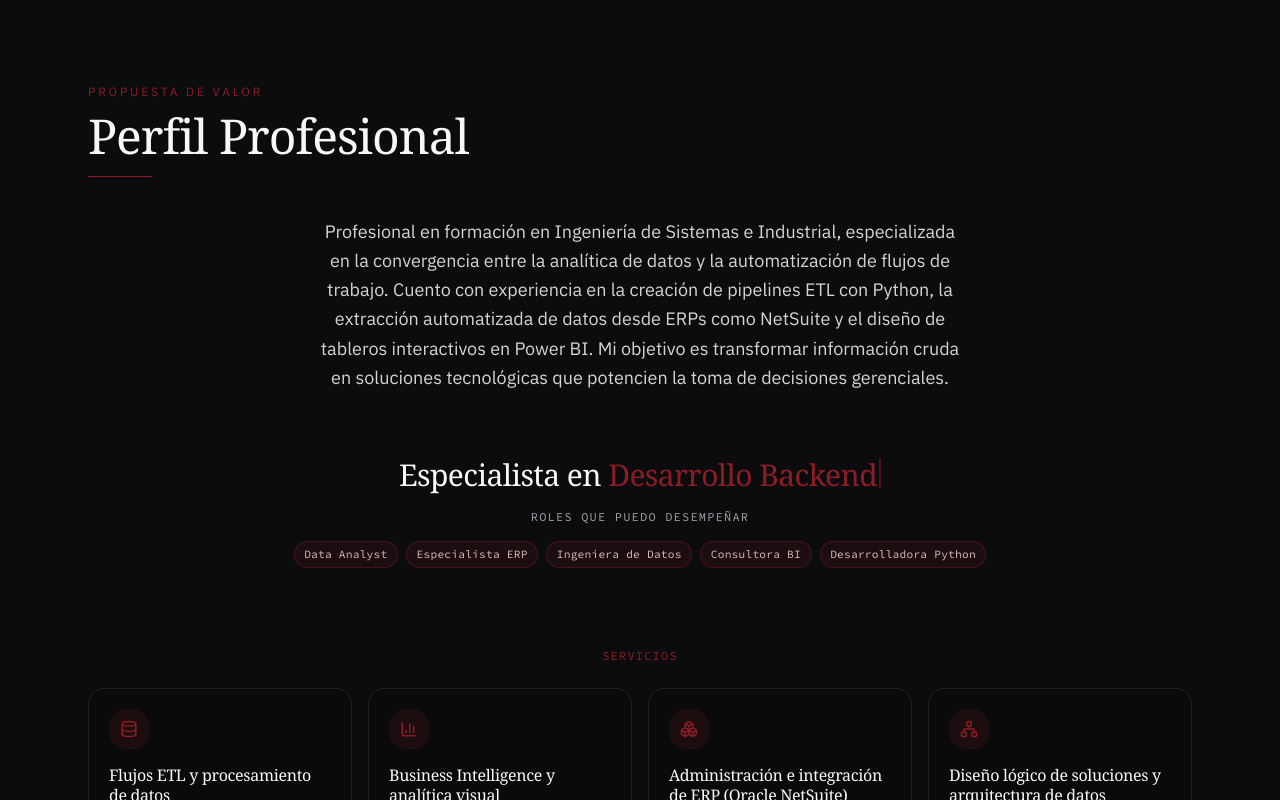
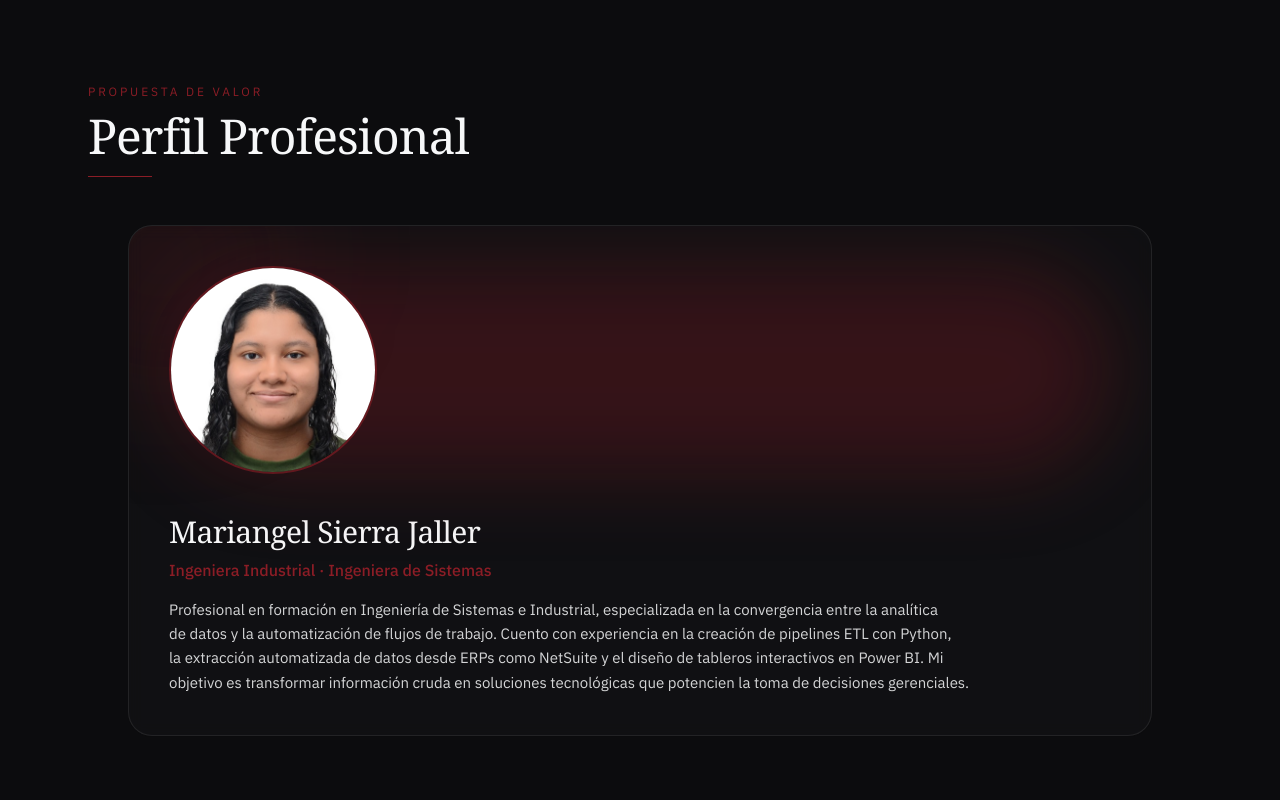
Before and after one commit to MariangelSierraJaller/mariangelsierrajaller.github.io, a React (Vite) app: page /es in a window 1280 px wide. Shown: the part 2740-3540 px from the top of the page. Built offline with nearby package versions, Linux system fonts and the light colour scheme; a web font is replaced by a local one.

Commit message:
Redesign professional profile layout

```diff
--- a/src/components/ProfessionalProfile.tsx
+++ b/src/components/ProfessionalProfile.tsx
@@ -17,6 +17,7 @@ import type { LucideIcon } from "lucide-react";
 import { useLang } from "@/context/LanguageContext";
 import { useProfile } from "@/context/ProfileContext";
 import SectionHeader from "@/components/SectionHeader";
+import portrait from "@/assets/portrait.jpg";
 
 interface ServiceItem {
   title: string;
@@ -96,18 +97,45 @@ export default function ProfessionalProfile() {
           title={t<string>("professional.title")}
         />
 
-        {/* A. Paragraph */}
+        {/* A. Portrait + paragraph card */}
         <AnimatePresence mode="wait">
-          <motion.p
-            key={`para-${profile}`}
-            initial={{ opacity: 0, y: 12 }}
+          <motion.div
+            key={`card-${profile}`}
+            initial={{ opacity: 0, y: 14 }}
             animate={{ opacity: 1, y: 0 }}
             exit={{ opacity: 0, y: -8 }}
             transition={{ duration: 0.4 }}
-            className="mx-auto mt-10 max-w-3xl text-center text-[15px] leading-relaxed text-foreground/85 text-balance md:text-lg"
+            className="mx-auto mt-12 max-w-5xl"
           >
-            {paragraph}
-          </motion.p>
+            <div className="relative overflow-hidden rounded-3xl border border-border bg-card/70 p-6 backdrop-blur-sm md:p-10 hover-glow">
+              <div className="pointer-events-none absolute -left-24 -top-24 h-64 w-64 rounded-full bg-primary/15 blur-3xl" />
+              <div className="relative grid items-center gap-8 md:grid-cols-[auto,1fr] md:gap-10">
+                {/* Round-framed portrait */}
+                <div className="relative mx-auto md:mx-0">
+                  <div className="absolute inset-0 rounded-full bg-primary/30 blur-2xl" />
+                  <div className="relative h-40 w-40 overflow-hidden rounded-full border-2 border-primary/60 shadow-[0_0_40px_-8px_hsl(var(--primary)/0.6)] md:h-52 md:w-52">
+                    <img
+                      src={portrait}
+                      alt={t<string>("hero.name")}
+                      className="h-full w-full object-cover"
+                    />
+                  </div>
+                </div>
+                {/* Text */}
+                <div>
+                  <h3 className="font-display text-2xl text-foreground md:text-3xl">
+                    {t<string>("hero.name")}
+                  </h3>
+                  <p className="mt-2 text-sm font-medium text-primary md:text-base">
+                    {t<string>("hero.titleAdmin")} · {t<string>("hero.titleTech")}
+                  </p>
+                  <p className="mt-4 text-[15px] leading-relaxed text-foreground/85 text-balance">
+                    {paragraph}
+                  </p>
+                </div>
+              </div>
+            </div>
+          </motion.div>
         </AnimatePresence>
 
         {/* B. Roles + Typewriter */}
```
